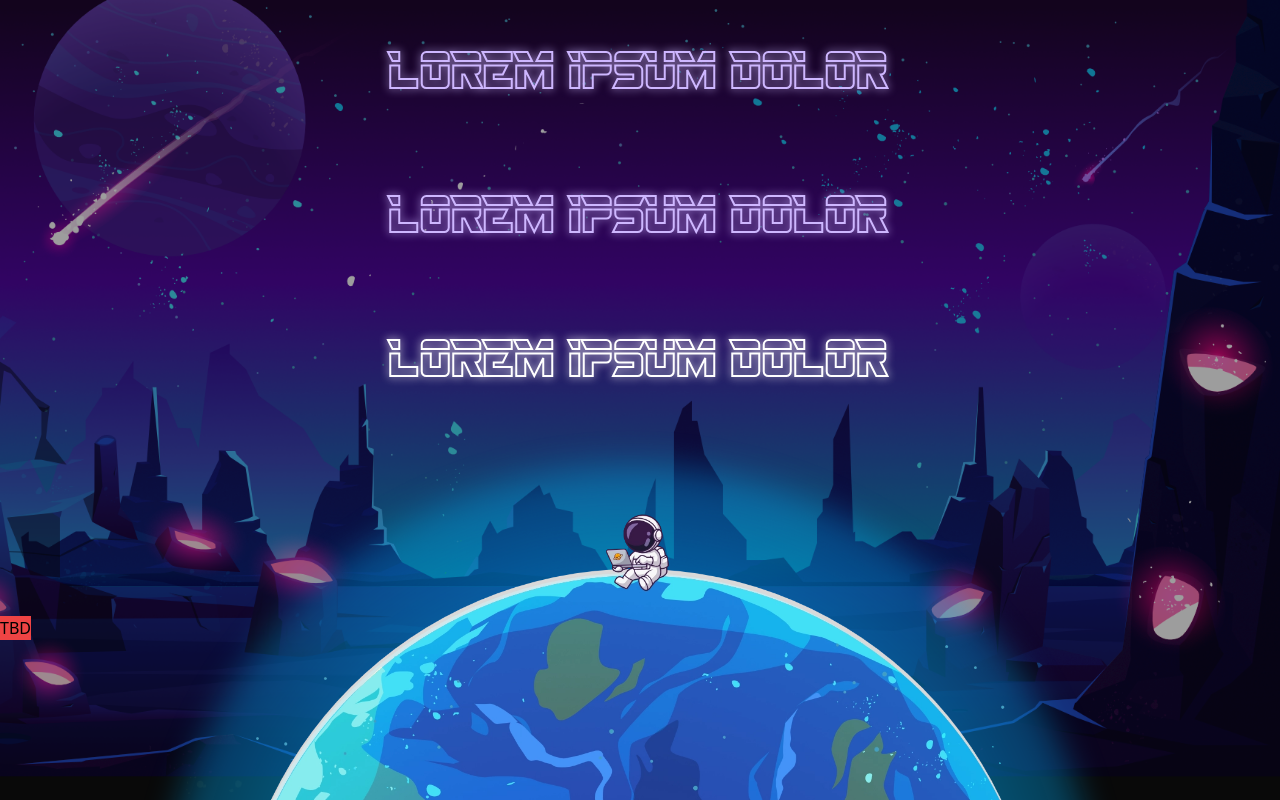
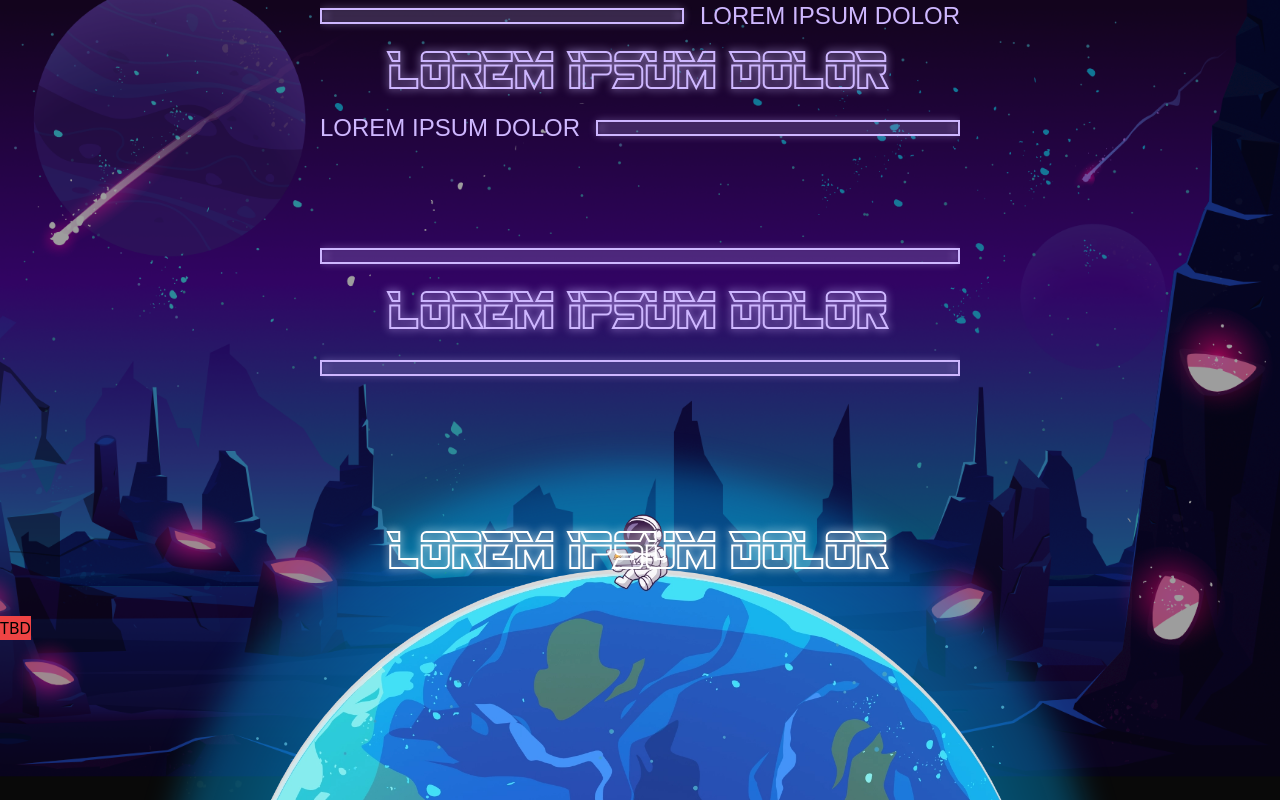
Before and after one commit to O-K-G/consolelog.me, a Next.js app: page / in a window 1280 px wide. Shown: the top 800 px of the page. Built offline with nearby package versions, Linux system fonts and the light colour scheme; a web font is replaced by a local one.

Commit message:
refactor: borders

```diff
--- a/src/components/About.tsx
+++ b/src/components/About.tsx
@@ -34,6 +34,8 @@ export default function About() {
               label: 'lorem ipsum dolor',
               labelGlowText: "before:content-['lorem_ipsum_dolor']",
               className: 'w-full h-24 lg:w-2/4 lg:h-36',
+              topLabel: 'lorem ipsum dolor',
+              bottomLabel: 'lorem ipsum dolor',
             },
             {
               id: 1,
@@ -50,6 +52,7 @@ export default function About() {
               isButton: true,
               open: isTitleButtonOpen,
               onClick: () => setIsTitleButtonOpen((prevValue) => !prevValue),
+              border: false,
             },
           ] as TitleProps[]
         ).map(({ id, ...rest }) => (
--- a/src/components/Section.tsx
+++ b/src/components/Section.tsx
@@ -64,7 +64,7 @@ export default function Section({
   return (
     <section
       ref={sectionRef}
-      className={`relative flex flex-col items-center justify-start h-svh w-full overflow-hidden bg-cover ${currentBackgroundImage} ${
+      className={`relative flex flex-col gap-24 items-center justify-start h-svh w-full overflow-hidden bg-cover ${currentBackgroundImage} ${
         backgroundClassName ?? ''
       }`}
     >
--- a/src/components/Title.tsx
+++ b/src/components/Title.tsx
@@ -1,6 +1,37 @@
 /* eslint-disable multiline-ternary */
 
 import type { TitleProps } from '@constants/interfaces';
+
+interface BorderProps {
+  top?: boolean;
+  bottom?: boolean;
+  label?: string;
+}
+
+function Border({ top, bottom, label }: BorderProps) {
+  return (
+    <div
+      className={`absolute left-0 h-4 w-full my-2 ${top ? 'top-0' : ''} ${
+        bottom ? 'bottom-0' : ''
+      }`}
+    >
+      <span
+        className={`text-title-purple relative size-full flex items-center gap-4 justify-between ${
+          bottom ? 'flex-row-reverse' : ''
+        }`}
+      >
+        <span className='relative size-full'>
+          <span className='before:absolute before:border-2 before:border-title-purple size-full before:size-full before:blur-sm border-2 border-title-purple absolute top-0 left-0' />
+        </span>
+        {label && (
+          <span className='text-[1.5rem] leading-7 font-star-date-81316 uppercase whitespace-nowrap'>
+            {label}
+          </span>
+        )}
+      </span>
+    </div>
+  );
+}
 
 export default function Title({
   open,
@@ -9,7 +40,10 @@ export default function Title({
   isButton,
   label,
   labelGlowText,
-  className = 'lg:w-2/4 lg:h-36',
+  className = 'lg:w-2/4 lg:h-32',
+  topLabel,
+  bottomLabel,
+  border = true,
 }: TitleProps) {
   const containerClassName = !isButton
     ? ''
@@ -24,8 +58,9 @@ export default function Title({
   return (
     <div
       data-open={open}
-      className={`font-just-in-the-firestorm text-2xl lg:text-4xl relative center-elements overflow-hidden ${containerClassName} ${className}`}
+      className={`lowercase font-just-in-the-firestorm text-2xl lg:text-4xl relative center-elements overflow-hidden ${containerClassName} ${className}`}
     >
+      {border && <Border top label={topLabel} />}
       {!isButton ? (
         <Component className={sharedClassName}>{label}</Component>
       ) : (
@@ -33,6 +68,7 @@ export default function Title({
           {label}
         </button>
       )}
+      {border && <Border bottom label={bottomLabel} />}
     </div>
   );
 }
--- a/src/constants/interfaces.tsx
+++ b/src/constants/interfaces.tsx
@@ -11,8 +11,8 @@ export interface SectionProps {
 }
 
 interface TitleLabels {
-  leftLabel?: string;
-  rightLabel?: string;
+  topLabel?: string;
+  bottomLabel?: string;
 }
 
 export interface TitleProps extends TitleLabels {
@@ -27,6 +27,7 @@ export interface TitleProps extends TitleLabels {
    */
   labelGlowText: string;
   className?: string;
+  border?: boolean;
 }
 
 export interface OldschoolButtonProps {
```
